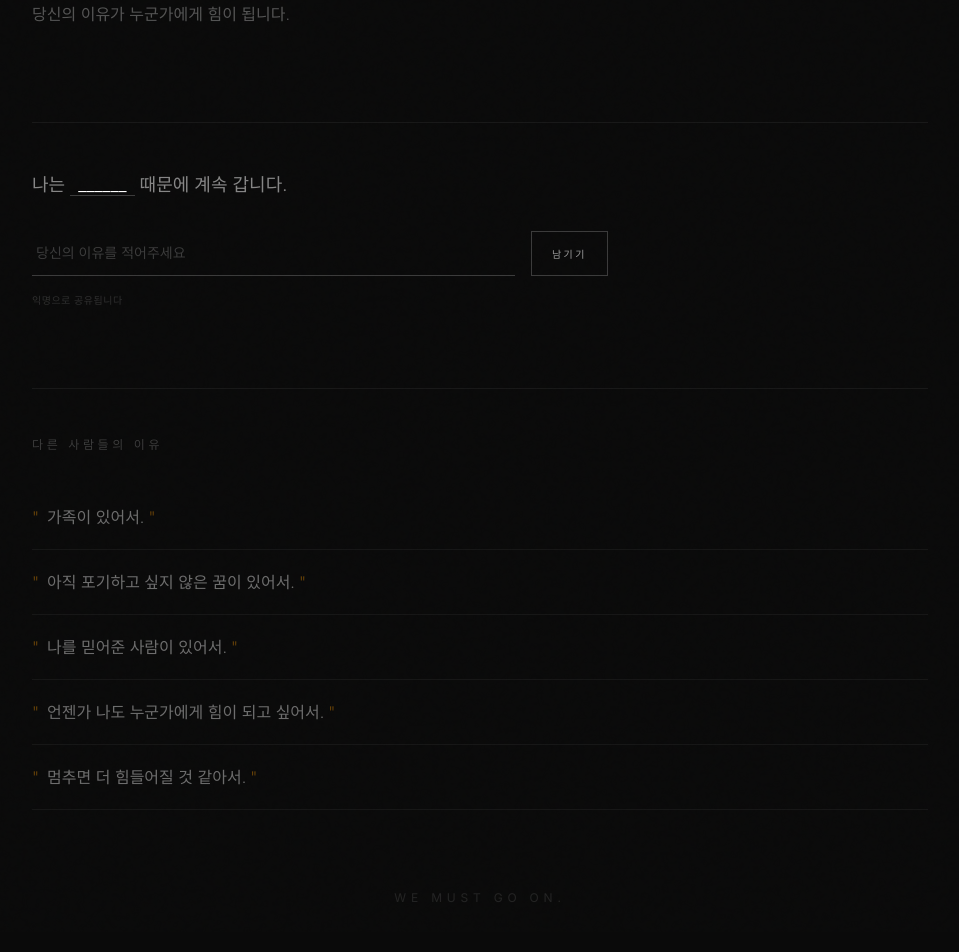
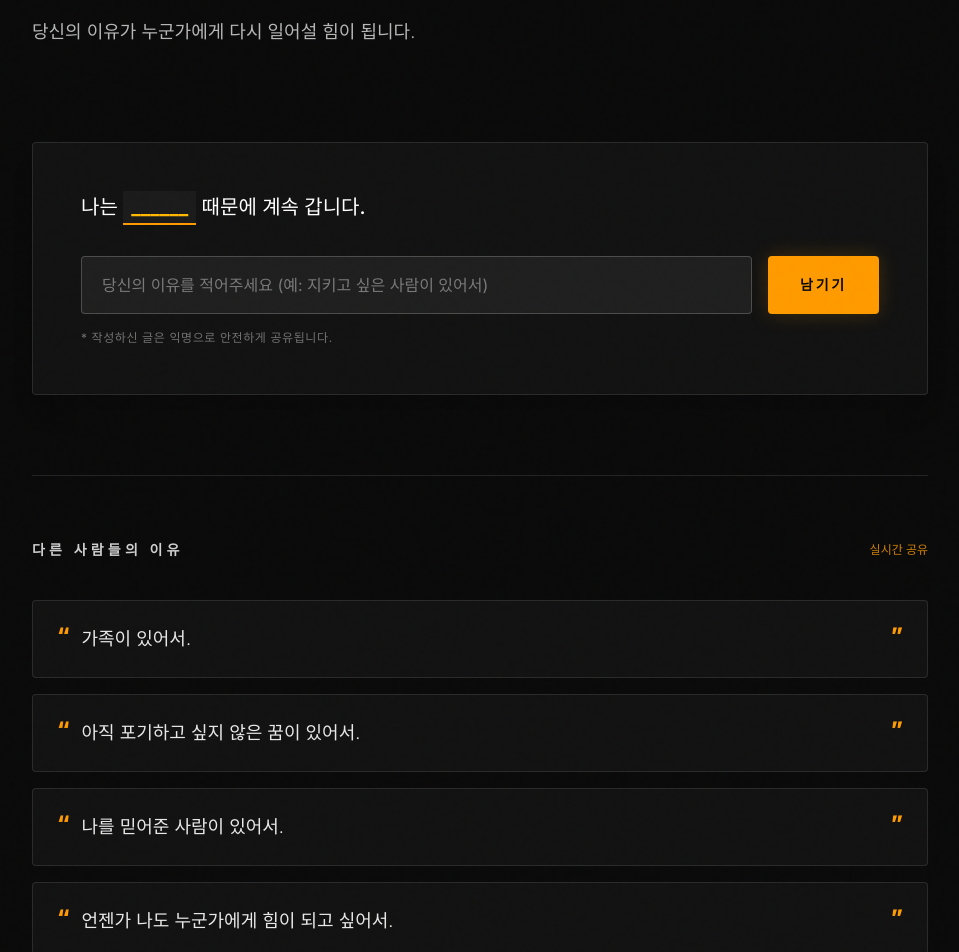
Before and after one commit to Hunter-klaus/nobrk-landing, a Next.js app: page /community in a window 1280 px wide. Shown: the part 220-1172 px from the top of the page, without its empty margins (160-1119 px from the left). Built offline with nearby package versions, Linux system fonts and the light colour scheme; a web font is replaced by a local one.

Commit message:
fix(a11y): improve contrast and legibility on Community page

```diff
--- a/app/community/page.tsx
+++ b/app/community/page.tsx
@@ -13,73 +13,79 @@ const anonymousReasons = [
   '나를 믿어준 사람이 있어서.',
   '언젠가 나도 누군가에게 힘이 되고 싶어서.',
   '멈추면 더 힘들어질 것 같아서.',
+  '내가 걸어온 길이 아까워서.',
 ]
 
 export default function CommunityPage() {
   return (
     <>
       <Navigation />
-      <main className="min-h-screen bg-[#0A0A0A] pt-24 pb-32 px-6 md:px-12">
+      <main className="min-h-screen bg-[#0A0A0A] pt-28 pb-36 px-6 md:px-12">
         <div className="max-w-4xl mx-auto">
 
           {/* Header */}
           <div className="mb-16 md:mb-24">
-            <p className="text-amber-500/70 text-xs tracking-[0.3em] uppercase mb-4 font-light">
+            <p className="text-amber-500 text-xs tracking-[0.35em] uppercase mb-4 font-bold">
               NOBRK Community
             </p>
-            {/* 데스크톱/태블릿은 1줄, 모바일은 최대 2줄 */}
             <h1 className="text-[clamp(1.8rem,4.5vw,3.5rem)] font-black text-white leading-[1.25] mb-6 whitespace-normal lg:whitespace-nowrap">
               오늘 당신을 계속 가게 하는 것은 무엇인가요?
             </h1>
-            <p className="text-white/30 text-sm md:text-base font-light">
-              당신의 이유가 누군가에게 힘이 됩니다.
+            <p className="text-white/70 text-base md:text-lg font-light">
+              당신의 이유가 누군가에게 다시 일어설 힘이 됩니다.
             </p>
           </div>
 
-          {/* Input form */}
-          <div className="mb-20 border-t border-white/[0.06] pt-12">
-            <p className="text-white/50 text-base md:text-lg font-light mb-8">
+          {/* Input form — 고대비 UI */}
+          <div className="mb-20 bg-[#121212] border border-white/10 rounded-sm p-8 md:p-12 shadow-xl">
+            <p className="text-white text-lg md:text-xl font-medium mb-8 leading-relaxed">
               나는&nbsp;
-              <span className="border-b border-white/20 px-2 text-white">______</span>
+              <span className="border-b-2 border-amber-500 text-amber-400 font-bold px-2 py-1 bg-white/[0.04]">______</span>
               &nbsp;때문에 계속 갑니다.
             </p>
-            <div className="flex gap-4 max-w-xl">
+            <div className="flex flex-col sm:flex-row gap-4">
               <input
                 type="text"
-                placeholder="당신의 이유를 적어주세요"
-                className="flex-1 bg-transparent border-b border-white/20 text-white text-sm py-3 px-1 outline-none placeholder:text-white/20 focus:border-amber-500/60 transition-colors duration-300"
+                placeholder="당신의 이유를 적어주세요 (예: 지키고 싶은 사람이 있어서)"
+                className="flex-1 bg-white/[0.06] border border-white/20 text-white text-base py-4 px-5 rounded-sm outline-none placeholder:text-white/40 focus:border-amber-500 focus:bg-white/[0.09] transition-all duration-300"
               />
-              <button className="text-[10px] tracking-[0.25em] uppercase text-white/60 border border-white/20 px-5 py-3 hover:border-amber-500/40 hover:text-amber-500/80 transition-colors duration-300 whitespace-nowrap">
+              <button className="bg-amber-500 hover:bg-amber-400 text-black font-black text-sm tracking-[0.2em] uppercase px-8 py-4 rounded-sm transition-all duration-300 whitespace-nowrap cursor-pointer shadow-[0_0_20px_rgba(245,158,11,0.2)]">
                 남기기
               </button>
             </div>
-            <p className="text-white/15 text-[10px] tracking-wider mt-4">
-              익명으로 공유됩니다
+            <p className="text-white/40 text-xs tracking-wider mt-4">
+              * 작성하신 글은 익명으로 안전하게 공유됩니다.
             </p>
           </div>
 
-          {/* Anonymous answers */}
-          <div className="border-t border-white/[0.06] pt-12">
-            <p className="text-white/20 text-xs tracking-[0.3em] uppercase mb-8 font-light">
-              다른 사람들의 이유
-            </p>
-            <div className="flex flex-col">
+          {/* Anonymous answers — 시인성 강화 */}
+          <div className="border-t border-white/10 pt-16">
+            <div className="flex items-center justify-between mb-10">
+              <p className="text-white/80 text-sm tracking-[0.3em] uppercase font-bold">
+                다른 사람들의 이유
+              </p>
+              <span className="text-amber-500/80 text-xs font-medium">실시간 공유</span>
+            </div>
+            <div className="flex flex-col gap-4">
               {anonymousReasons.map((reason, i) => (
                 <div
                   key={i}
-                  className="py-5 border-b border-white/[0.05] text-white/40 text-sm md:text-base font-light hover:text-white/60 transition-colors duration-300"
+                  className="bg-[#121212] border border-white/10 hover:border-amber-500/40 p-6 rounded-sm text-white/90 text-base md:text-lg font-light hover:text-white transition-all duration-300 flex items-start gap-3"
                 >
-                  <span className="text-amber-500/40 mr-2">"</span>
-                  {reason}
-                  <span className="text-amber-500/40 ml-1">"</span>
+                  <span className="text-amber-500 font-black text-xl leading-none">“</span>
+                  <span className="flex-1">{reason}</span>
+                  <span className="text-amber-500 font-black text-xl leading-none">”</span>
                 </div>
               ))}
             </div>
           </div>
 
           {/* Bottom message */}
-          <div className="mt-20 text-center">
-            <p className="text-white/10 text-xs tracking-[0.4em] uppercase">WE MUST GO ON.</p>
+          <div className="mt-20 text-center border-t border-white/10 pt-16">
+            <p className="text-white/60 text-xs tracking-[0.4em] uppercase font-light mb-2">
+              우리는 서로의 한 걸음이 되어줍니다.
+            </p>
+            <p className="text-amber-500/80 text-xs tracking-widest uppercase font-bold">WE MUST GO ON.</p>
           </div>
         </div>
       </main>
```
